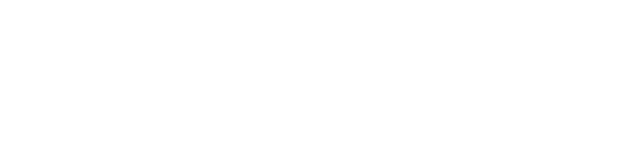
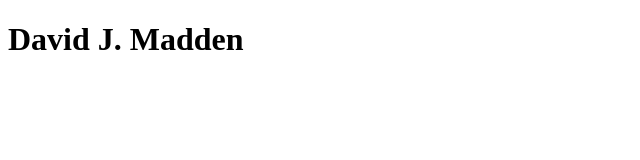
Before and after one commit to CartWebApp/portfolio-website-AAflip, a plain HTML site: page index.html in a window 1280 px wide. Shown: the whole page, without its empty margins (0-640 px from the left). Drawn offline with Linux system fonts and the light colour scheme.

Commit message:
little bit of work

```diff
--- a/index.html
+++ b/index.html
@@ -8,6 +8,7 @@
     <script src="app.js"></script>
 </head>
 <body>
-    <h1></h1>
+    <h1>David J. Madden</h1>
+
 </body>
 </html>
```
Also changed, not shown: 3drender.html (added), aboutme.html (added), contact.html (added), portfolio-subTemplate.html (added), portfolio.html (added), resume.html (added).
